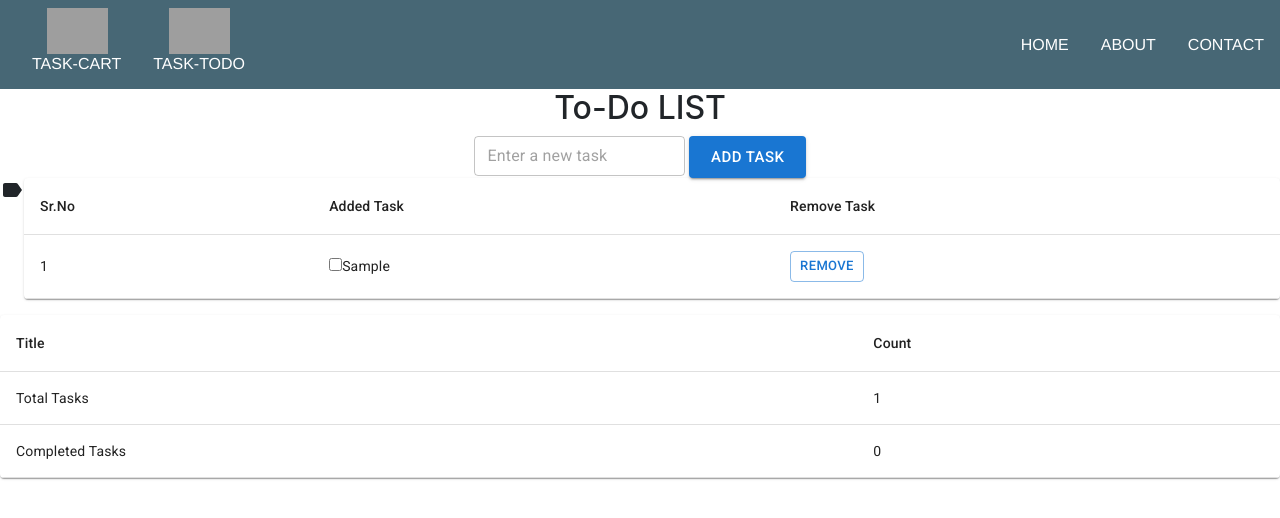
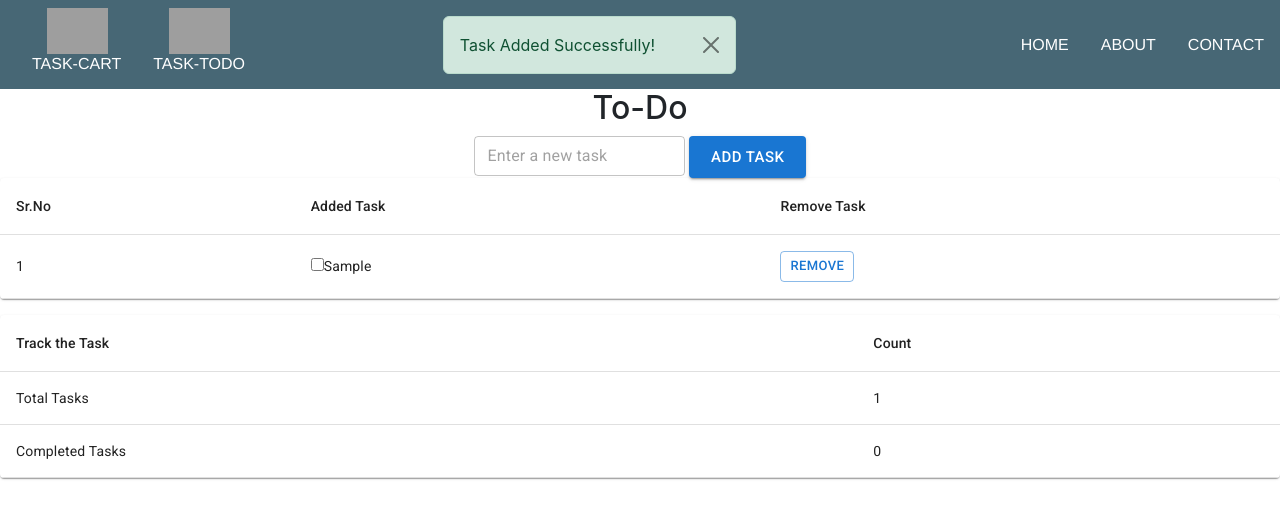
Before and after one commit to Shubhamtribhuvan8/Task-Cart, a React (Create React App) app: page /todo in a window 1280 px wide. Both pictures are taken after typing "Sample" into the empty fields and a click on the button "ADD TASK". Shown: the top 518 px of the page. Built offline with nearby package versions, Linux system fonts and the light colour scheme; grey boxes are pictures that could not be loaded.

Commit message:
Added toast for success|error|

```diff
--- a/package.json
+++ b/package.json
@@ -17,7 +17,6 @@
     "react-redux": "^8.1.1",
     "react-router-dom": "^6.14.1",
     "react-scripts": "5.0.1",
-    "react-toastify": "^9.1.3",
     "redux": "^4.2.1",
     "redux-logger": "^3.0.6",
     "web-vitals": "^2.1.4"
--- a/src/App.js
+++ b/src/App.js
@@ -1,11 +1,9 @@
 import "./App.css";
 import NavBar from "./Component/Navbar";
 import Routers from "./Component/Router";
-import { ToastContainer } from "react-toastify";
 function App() {
   return (
     <div className="App">
-      <ToastContainer />
       <NavBar />
       <Routers />
     </div>
--- a/src/Component/Todo/Addtodo.jsx
+++ b/src/Component/Todo/Addtodo.jsx
@@ -10,7 +10,6 @@ import {
   TableRow,
   Paper,
 } from "@mui/material";
-import { Label } from "@mui/icons-material";
 
 const AddTodo = () => {
   const {
@@ -25,7 +24,7 @@ const AddTodo = () => {
 
   return (
     <div>
-      <h2>To-Do LIST</h2>
+      <h2>To-Do</h2>
       <TextField
         type="text"
         value={newTask}
@@ -39,7 +38,6 @@ const AddTodo = () => {
       </Button>
       <br />
       <div style={{ display: "flex", justifyContent: "center" }}>
-        <Label>Task Table</Label>
         <TableContainer component={Paper}>
           <Table>
             <TableHead>
@@ -91,7 +89,7 @@ const AddTodo = () => {
           <Table>
             <TableHead>
               <TableRow>
-                <TableCell>Title</TableCell>
+                <TableCell>Track the Task</TableCell>
                 <TableCell>Count</TableCell>
               </TableRow>
             </TableHead>
--- a/src/Component/Todo/TodoProvider.jsx
+++ b/src/Component/Todo/TodoProvider.jsx
@@ -1,31 +1,54 @@
 import React, { createContext, useState } from "react";
+import Alert from "react-bootstrap/Alert";
 
-export const TodoContext = createContext();
+export const TodoContext = createContext(); //creating a contextapi for managing state of data
 
 export const TodoProvider = ({ children }) => {
+  //passing child as props
   const [tasks, setTasks] = useState([]);
   const [newTask, setNewTask] = useState("");
-
+  const [showAlert, setShowAlert] = useState(false);
+  const [alertMessage, setAlertMessage] = useState("");
+  const [Actionss, SetAction] = useState(false);
   const addTask = () => {
     if (newTask.trim() !== "") {
       setTasks([...tasks, { id: Date.now(), text: newTask, completed: false }]);
       setNewTask("");
+      setShowAlert(true);
+      SetAction(true);
+      setAlertMessage("Task Added Successfully!");
+    } else {
+      setShowAlert(true);
+      SetAction(true);
+      setAlertMessage("Error Add task!");
     }
-  };
+  }; //the purpose of addtask function is to add newest task and update the state of tasks by usestate as a hook
 
   const toggleTask = (id) => {
+    if (id) {
+      setShowAlert(true);
+      SetAction(true);
+      setAlertMessage("Task Completed!");
       setTasks(
         tasks.map((task) =>
           task.id === id ? { ...task, completed: !task.completed } : task
         )
       );
-  };
+    } else {
+      setShowAlert(true);
+      SetAction(true);
+      setAlertMessage("Task Incompleted!");
+    }
+  }; //for toggletask function will do the mapping of state every time if user complete task or incomplete the task
 
   const removeTask = (id) => {
     setTasks(tasks.filter((task) => task.id !== id));
-  };
+    setShowAlert(true);
+    SetAction(true);
+    setAlertMessage("Task Remove Successfully!");
+  }; //the purpose of removetask function is to remove task from state every time if user remove the task
 
-  const completedTasksCount = tasks.filter((task) => task.completed).length;
+  const completedTasksCount = tasks.filter((task) => task.completed).length; //it will count the completed task
 
   const todoContextValue = {
     tasks,
@@ -36,10 +59,22 @@ export const TodoProvider = ({ children }) => {
     removeTask,
     completedTasksCount,
   };
+  //create a context value for transfering data from another component by through context api
+  return (
+    <div>
+      {showAlert && (
+        <Alert
+          variant={Actionss ? "success" : "danger"}
+          onClose={() => setShowAlert(false)}
+          dismissible
+        >
+          {alertMessage}
+        </Alert>
+      )}
 
-  return (
       <TodoContext.Provider value={todoContextValue}>
         {children}
       </TodoContext.Provider>
+    </div>
   );
 };
--- a/src/index.js
+++ b/src/index.js
@@ -4,7 +4,6 @@ import "./index.css";
 import App from "./App";
 import { BrowserRouter } from "react-router-dom";
 import Store from "../src/Component/Redux/Store";
-import "react-toastify/dist/ReactToastify.css";
 import { Provider } from "react-redux";
 ReactDOM.render(
   <Provider store={Store}>
```
Also changed, not shown: 1 other file (tests, documents, lock files or other folders). Lines whose indentation alone changed are shown as unchanged.
